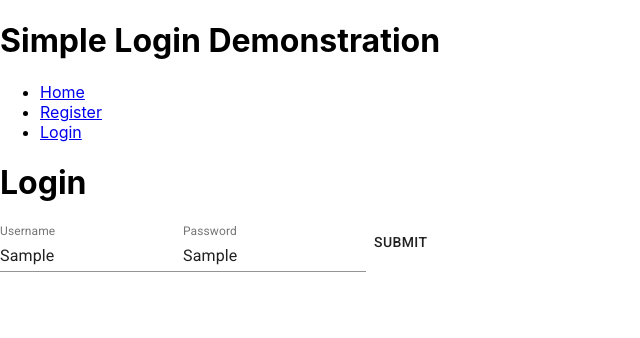
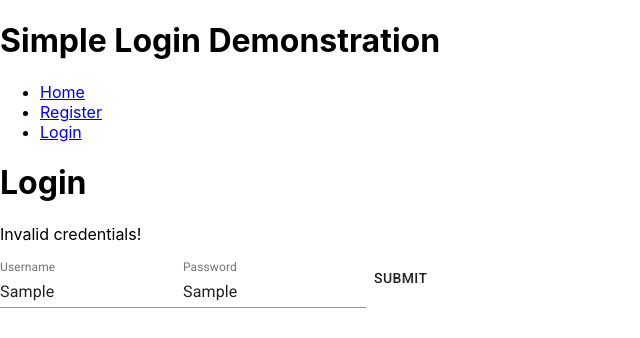
Before and after one commit to zacowan/cis4930-simple-login-demonstration, a React (Create React App) app: page /login in a window 1280 px wide. Both pictures are taken after typing "Sample", "Sample" into the empty fields and a click on the button "SUBMIT". Shown: the top 338 px of the page, without its empty margins (0-640 px from the left). Built offline with nearby package versions, Linux system fonts and the light colour scheme.

Commit message:
fix(errors): fixed display of error messages

```diff
--- a/src/Login.jsx
+++ b/src/Login.jsx
@@ -30,10 +30,10 @@ const LoginPage = () => {
 
   return (
     <Box>
-      {errors.map((e) => {
-        <p>{e}</p>;
-      })}
       <h1>Login</h1>
+      {errors.map((e) => (
+        <p>{e}</p>
+      ))}
       <form onSubmit={handleSubmit}>
         <TextField
           value={username}
--- a/src/Register.jsx
+++ b/src/Register.jsx
@@ -30,9 +30,9 @@ const RegisterPage = () => {
 
   return (
     <Box>
-      {errors.map((e) => {
-        <p>{e}</p>;
-      })}
+      {errors.map((e) => (
+        <p>{e}</p>
+      ))}
       <h1>Register</h1>
       <form onSubmit={handleSubmit}>
         <TextField
```
